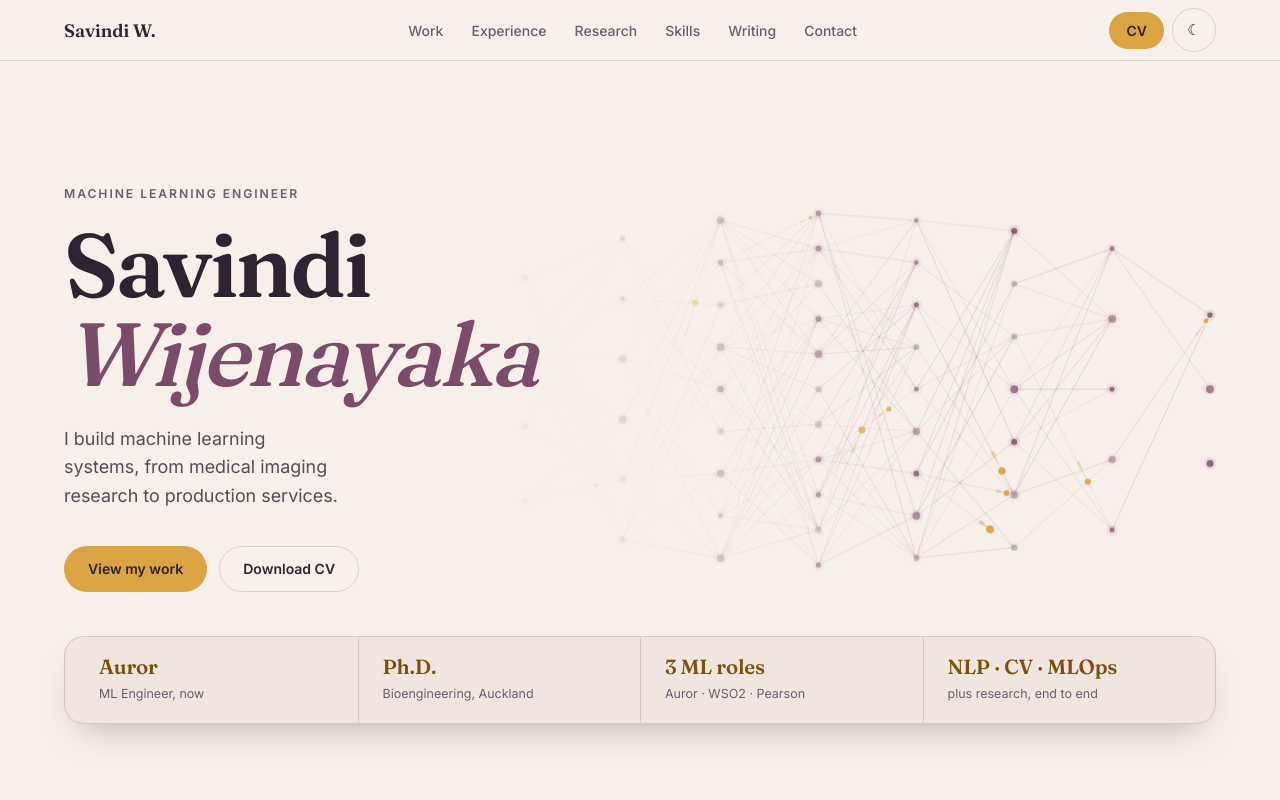
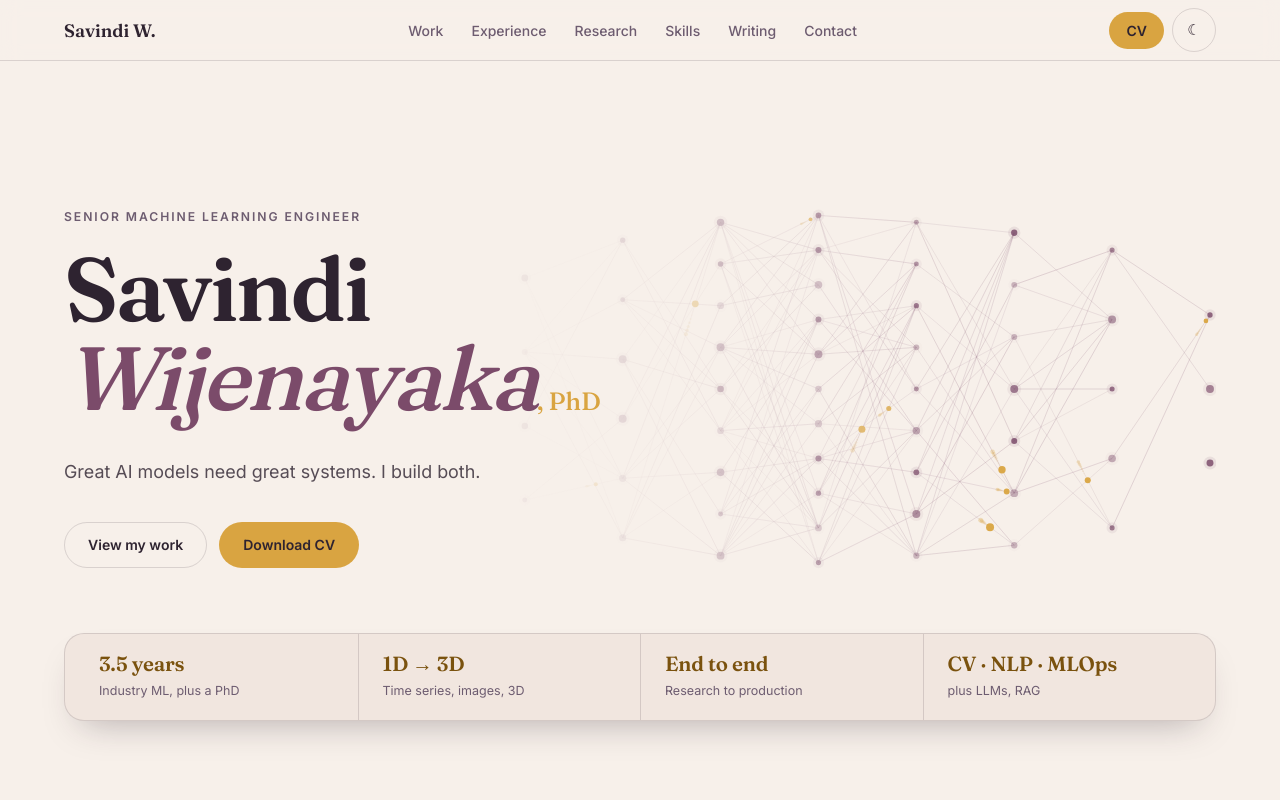
Before and after one commit to savindi-wijenayaka/savindi-wijenayaka.github.io, a Next.js app: page / in a window 1280 px wide. Shown: the top 800 px of the page. Built offline with nearby package versions, Linux system fonts and the light colour scheme.

Commit message:
Rework hero for senior MLE positioning
Add yellow ", PhD" after the name, senior role line, one-line caption,
career-wide at-a-glance banner, yellow Download CV button, and more space
under the name. Drop the 34ch caption cap.

```diff
--- a/app/globals.css
+++ b/app/globals.css
@@ -385,15 +385,15 @@ body {
 .hero h1 {
   font: 600 clamp(48px, 7vw, 112px) / 1 var(--font-serif), Georgia, serif;
   letter-spacing: -0.03em;
-  margin: clamp(16px, 2.4svh, 24px) 0 clamp(20px, 3.2svh, 32px);
+  margin: clamp(16px, 2.4svh, 24px) 0 clamp(28px, 4.4svh, 44px);
 }
 .hero h1 em { font-style: italic; color: var(--plum); font-weight: 500; }
+.hero h1 .hero-degree { font-size: 0.28em; font-weight: 500; letter-spacing: -0.01em; color: var(--honey-fill); white-space: nowrap; }
 .hero-intro {
   font-size: clamp(17px, 1.4vw, 21px);
   line-height: 1.6;
   color: var(--ink);
   opacity: 0.8;
-  max-width: 34ch;
   text-wrap: balance;
   margin: 0 0 clamp(28px, 4.4svh, 44px);
 }
--- a/components/sections/Hero.tsx
+++ b/components/sections/Hero.tsx
@@ -3,10 +3,10 @@ import HeroNetwork from "@/components/ui/HeroNetwork";
 const CV_URL = "/CV_SavindiWijenayaka_ML.pdf";
 
 const GLANCE = [
-  { big: "Auror", small: "ML Engineer, now" },
-  { big: "Ph.D.", small: "Bioengineering, Auckland" },
-  { big: "3 ML roles", small: "Auror · WSO2 · Pearson" },
-  { big: "NLP · CV · MLOps", small: "plus research, end to end" },
+  { big: "3.5 years", small: "Industry ML, plus a PhD" },
+  { big: "1D → 3D", small: "Time series, images, 3D" },
+  { big: "End to end", small: "Research to production" },
+  { big: "CV · NLP · MLOps", small: "plus LLMs, RAG" },
 ];
 
 /** First screen: hero + floating "at a glance" card. Fills one viewport on desktop. */
@@ -18,24 +18,25 @@ export default function Hero() {
         <div className="hero-inner">
           <div className="hero-copy">
             <div className="enter">
-              <div className="hero-role">Machine Learning Engineer</div>
+              <div className="hero-role">Senior Machine Learning Engineer</div>
             </div>
             <div className="enter" style={{ animationDelay: "60ms" }}>
               <h1>
                 Savindi <em>Wijenayaka</em>
+                <span className="hero-degree">, PhD</span>
               </h1>
             </div>
             <div className="enter" style={{ animationDelay: "120ms" }}>
               <p className="hero-intro">
-                I build machine learning systems, from medical imaging research to production services.
+                Great AI models need great systems. I build both.
               </p>
             </div>
             <div className="enter" style={{ animationDelay: "180ms" }}>
               <div className="hero-cta">
-                <a className="btn btn-honey" href="#work">
+                <a className="btn btn-ghost" href="#work">
                   View my work
                 </a>
-                <a className="btn btn-ghost" href={CV_URL} target="_blank" rel="noopener noreferrer">
+                <a className="btn btn-honey" href={CV_URL} target="_blank" rel="noopener noreferrer">
                   Download CV
                 </a>
               </div>
```
